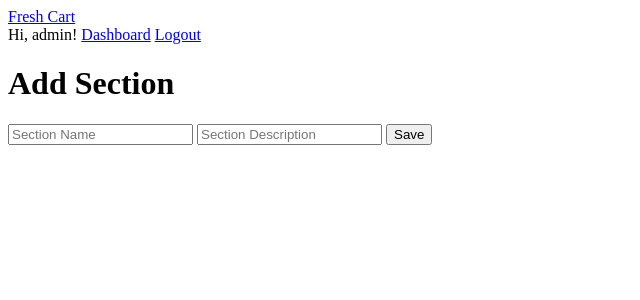
After one commit to Sadiya-125/MAD-1-Bootcamp, a Flask app: page /section/add in a window 1280 px wide. The commit adds this page. Shown: the top 300 px of the page, without its empty margins (0-640 px from the left). Run offline with Flask 3, Linux system fonts and the light colour scheme; a user stored in the database is signed in.

Commit message:
Section CRUD

```diff
--- a/app.py
+++ b/app.py
@@ -9,11 +9,6 @@ app.config['SQLALCHEMY_DATABASE_URI'] = 'sqlite:///freshcart.db'
 app.config['SECRET_KEY'] = 'freshcart-secret'
 db.init_app(app)
 
-@app.route('/')
-def home():
-    sections = Section.query.all()
-    return render_template('home.html', sections=sections)
-
 def login_required(f):
     @wraps(f)
     def wrapper(*args, **kwargs):
@@ -22,6 +17,55 @@ def login_required(f):
             return redirect(url_for('login'))
         return f(*args, **kwargs)
     return wrapper
+
+@app.route('/')
+@login_required
+def home():
+    sections = Section.query.all()
+    return render_template('home.html', sections=sections)
+
+def admin_required(f):
+    @wraps(f)
+    def wrapper(*args, **kwargs):
+        if not session.get('is_admin'):
+            flash("Admins Only!")
+            return redirect(url_for('home'))
+        return f(*args, **kwargs)
+    return wrapper
+
+@app.route('/admin') # READ
+@admin_required
+def admin_dashboard():
+    sections = Section.query.all()
+    return render_template('admin_dashboard.html', sections=sections)
+
+@app.route('/section/add', methods=['GET', 'POST']) # CREATE
+@admin_required
+def add_section():
+    if request.method == 'POST':
+        db.session.add(Section(name=request.form['name'], description=request.form['description']))
+        db.session.commit()
+        return redirect(url_for('admin_dashboard'))
+    return render_template('add_section.html')
+
+@app.route('/section/edit/<int:id>', methods=['GET', 'POST']) # UPDATE
+@admin_required
+def edit_section(id):
+    section = Section.query.get_or_404(id)
+    if request.method == 'POST':
+        section.name = request.form['name']
+        section.description = request.form['description']
+
+        db.session.commit()
+        return redirect(url_for('admin_dashboard'))
+    return render_template('edit_section.html', section=section)
+
+@app.route('/section/delete/<int:id>') # DELETE
+@admin_required
+def delete_section(id):
+    db.session.delete(Section.query.get_or_404(id))
+    db.session.commit()
+    return redirect(url_for('admin_dashboard'))
 
 @app.route('/register', methods=['GET', 'POST'])
 def register():
--- /dev/null
+++ b/templates/add_section.html
@@ -0,0 +1,9 @@
+{% extends 'base.html' %} {% block content %}
+<h1>Add Section</h1>
+<form method="POST">
+  <input name="name" placeholder="Section Name" required />
+  <input name="description" placeholder="Section Description" />
+  <button type="submit">Save</button>
+</form>
+
+{% endblock %}
--- a/templates/base.html
+++ b/templates/base.html
@@ -12,6 +12,13 @@
       <div class="nav-links">
         {% if session.user_id %}
         <span>Hi, {{ session.username }}!</span>
+
+        <!-- Convert to a Javascript Window Alert -->
+
+        {% if session.is_admin %}
+        <a href="{{ url_for('admin_dashboard') }}">Dashboard</a>
+        {% endif %}
+
         <a href="{{ url_for('logout') }}">Logout</a>
         {% else %}
         <a href="{{ url_for('login') }}">Login</a>
@@ -20,12 +27,9 @@
       </div>
     </nav>
     <main class="container">
-      {% with messages = get_flashed_messages() %}
-      {% for m in messages %}
+      {% with messages = get_flashed_messages() %} {% for m in messages %}
       <div class="flash">{{ m }}</div>
-      {% endfor %}
-      {% endwith %}
-      {% block content %}{% endblock %}
+      {% endfor %} {% endwith %} {% block content %}{% endblock %}
     </main>
   </body>
 </html>
```
Also changed, not shown: templates/admin_dashboard.html (added, +16 -0 lines), templates/edit_section.html (added, +9 -0 lines), instance/freshcart.db.
